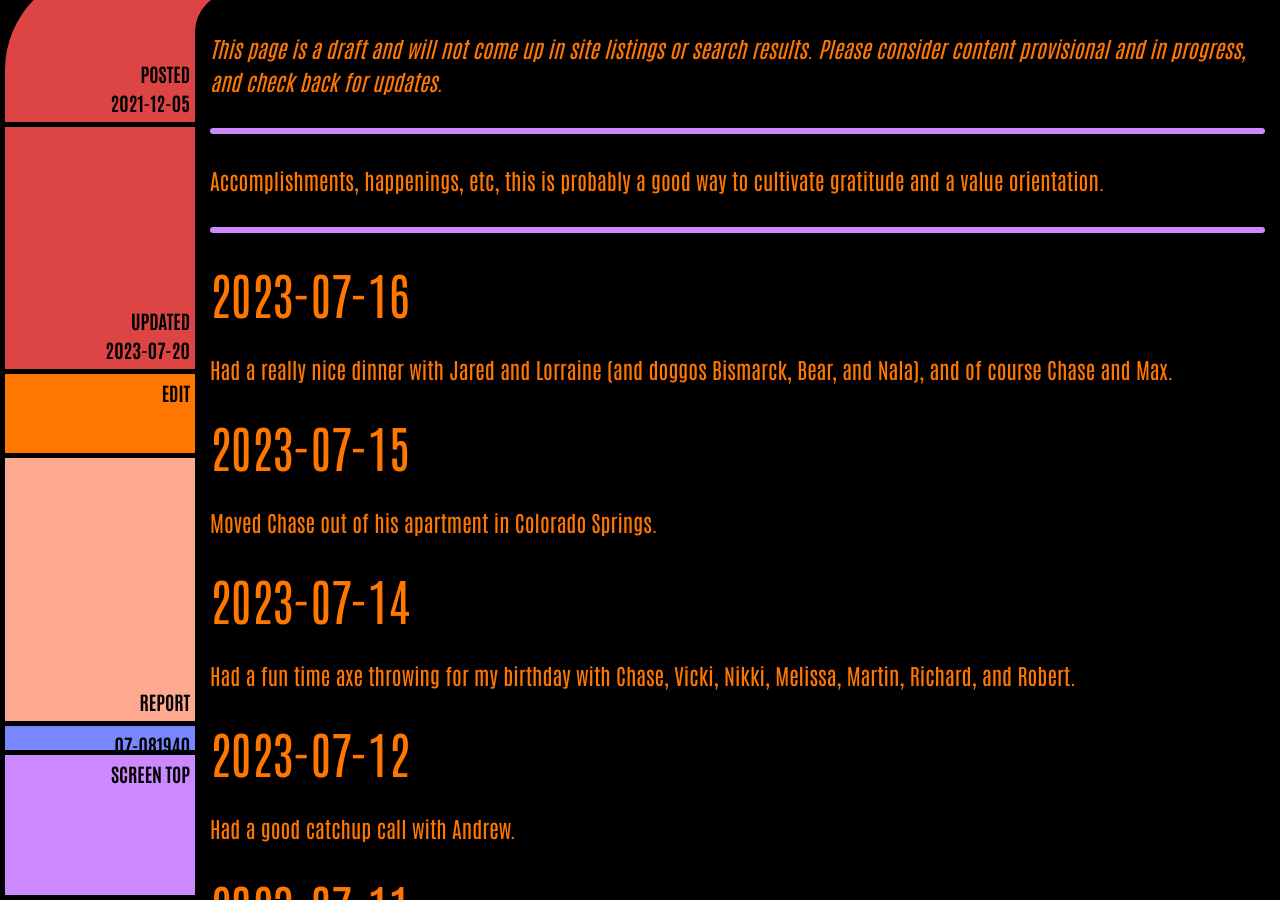
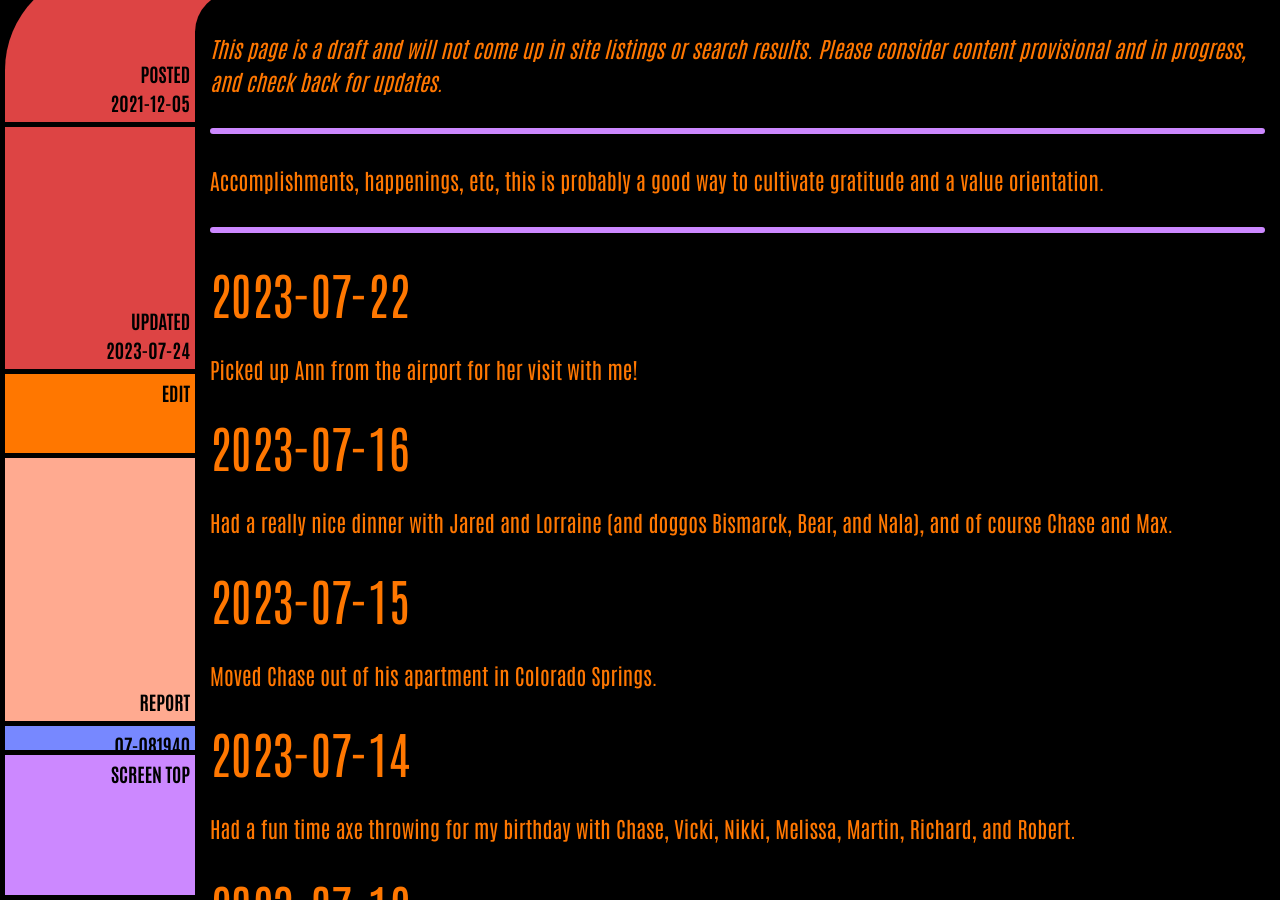
Before and after one commit to ArthurZey/arthurzey.github.io, a Jekyll site: the page built from _pages/one-good-thing.md, in a window 1280 px wide and 900 px high, scrolled down 333 px. Built offline with Jekyll 4.4.1, drawn with Linux system fonts in a browser that asks for light colours.

Commit message:
added 2023-07-22

```diff
--- a/_pages/one-good-thing.md
+++ b/_pages/one-good-thing.md
@@ -2,12 +2,15 @@
 title: One Good Thing
 description: "Accomplishments, happenings, etc, this is probably a good way to cultivate gratitude and a value orientation."
 date: "2021-12-05"
-last_modified_at: "2023-07-20T04:24:09+00:00"
+last_modified_at: "2023-07-24T16:42:10+00:00"
 tags:
   - happenings
   - draft
 sitemap: false
 ---
+
+## 2023-07-22
+Picked up Ann from the airport for her visit with me!
 
 ## 2023-07-16
 Had a really nice dinner with Jared and Lorraine (and doggos Bismarck, Bear, and Nala), and of course Chase and Max.
```
